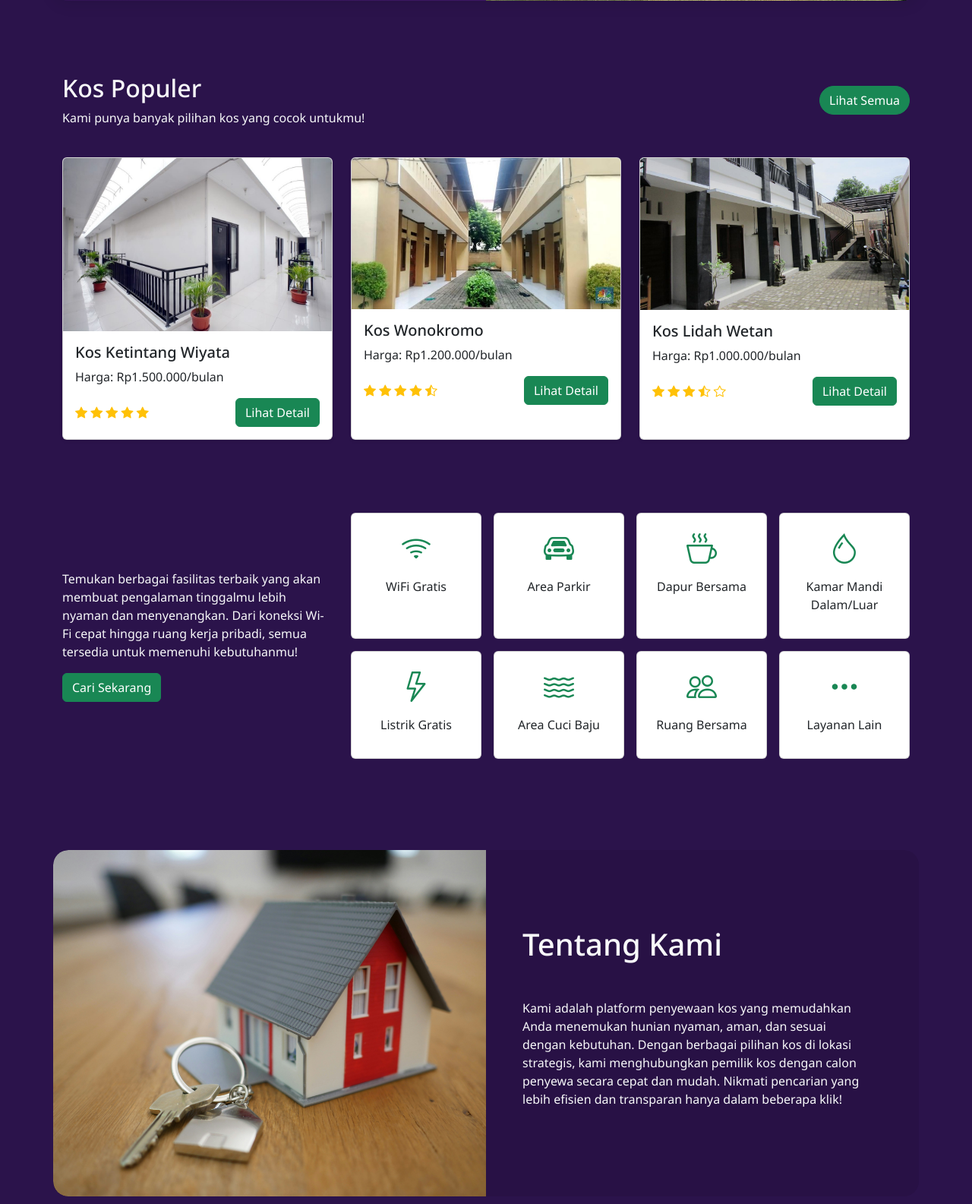
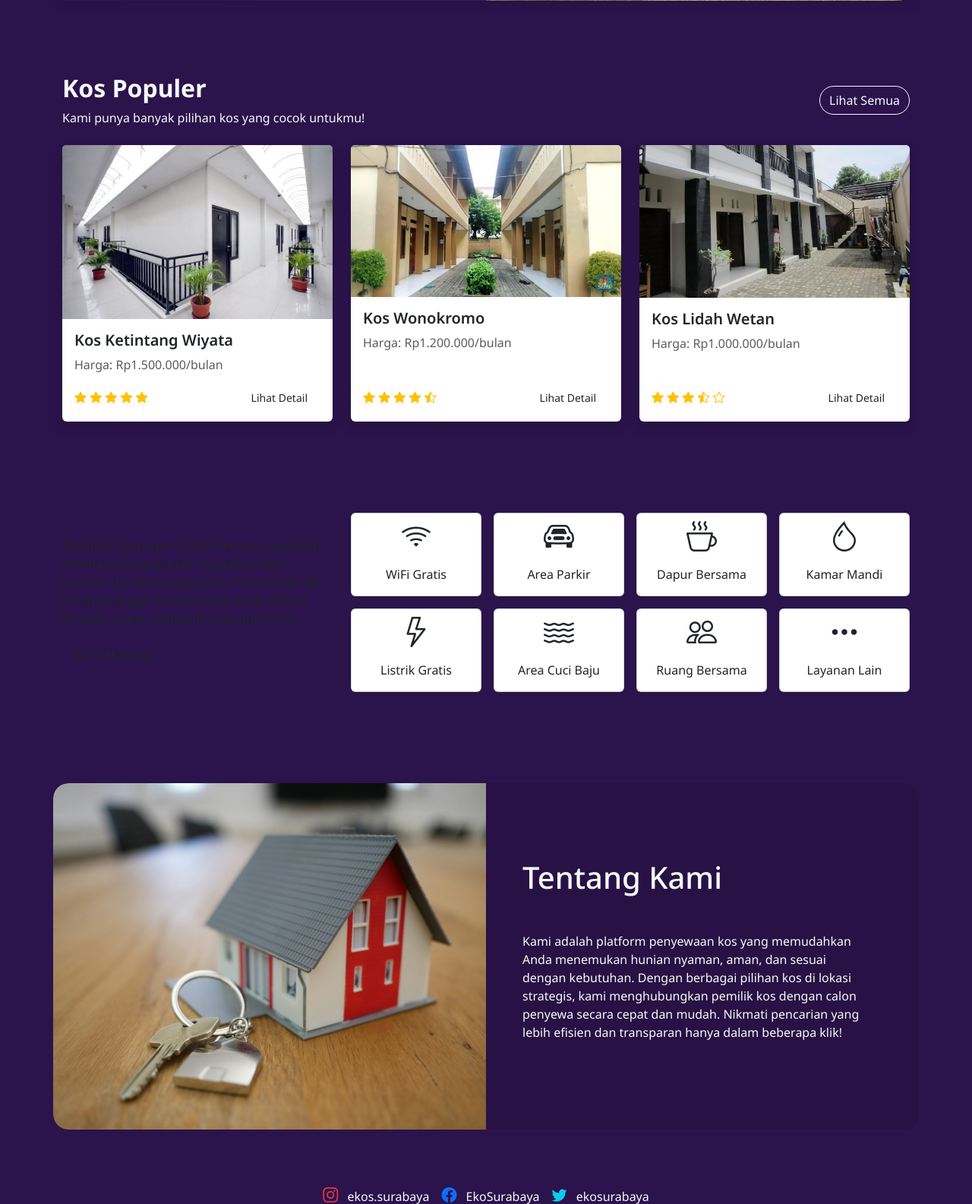
Before and after one commit to silviansi/ekos, a PHP site: page /dashboard.php in a window 1280 px wide. Shown: the part 541-2126 px from the top of the page at 76% size. Run offline with PHP 8.4, Linux system fonts and the light colour scheme.

Commit message:
fix kos populer section and fasilitas section

```diff
--- a/dashboard.php
+++ b/dashboard.php
@@ -59,21 +59,21 @@
     <!-- Kos populer -->
     <section id="kos-populer" class="py-5">
         <div class="container mt-5">
-            <div class="d-flex justify-content-between align-items-center">
+            <div class="d-flex justify-content-between align-items-center mb-4">
                 <div>
-                    <h2 class="text-light">Kos Populer</h2>
+                    <h2 class="text-light fw-bold">Kos Populer</h2>
                     <p class="text-light mb-0">Kami punya banyak pilihan kos yang cocok untukmu!</p>
                 </div>
-                <a href="#" class="btn btn-md btn-success rounded-pill">Lihat Semua</a>
+                <a href="#" class="btn btn-outline-light rounded-pill">Lihat Semua</a>
             </div>
-            <div class="row mt-4">
-            <!-- Kos Card -->
-            <div class="col-md-4 mt-3">
-                <div class="card h-100 shadow-sm">
+            <div class="row">
+            <!-- Kos Card Template -->
+            <div class="col-md-4 mb-4">
+                <div class="card h-100 shadow border-0">
                     <img src="assets/img/kos-a.jpg" class="card-img-top" alt="Kos A">
-                    <div class="card-body">
-                        <h5 class="card-title">Kos Ketintang Wiyata</h5>
-                        <p class="card-text">Harga: Rp1.500.000/bulan</p>
+                    <div class="card-body d-flex flex-column">
+                        <h5 class="card-title fw-semibold">Kos Ketintang Wiyata</h5>
+                        <p class="card-text text-muted">Harga: Rp1.500.000/bulan</p>
                         <div class="mt-auto d-flex justify-content-between align-items-center">
                         <div class="rating text-warning">
                             <i class="bi bi-star-fill"></i>
@@ -82,17 +82,17 @@
                             <i class="bi bi-star-fill"></i>
                             <i class="bi bi-star-fill"></i>
                         </div>
-                        <a href="#" class="btn btn-success">Lihat Detail</a>
+                        <a href="#" class="btn btn-sm btn-detail rounded-pill px-3">Lihat Detail</a>
                     </div>
                     </div>
                 </div>
             </div>
-            <div class="col-md-4 mt-3">
-                <div class="card h-100 shadow-sm">
+            <div class="col-md-4 mb-4">
+                <div class="card h-100 shadow border-0">
                     <img src="assets/img/kos-b.jpeg" class="card-img-top" alt="Kos B">
-                    <div class="card-body">
-                        <h5 class="card-title">Kos Wonokromo</h5>
-                        <p class="card-text">Harga: Rp1.200.000/bulan</p>
+                    <div class="card-body d-flex flex-column">
+                        <h5 class="card-title fw-semibold">Kos Wonokromo</h5>
+                        <p class="card-text text-muted">Harga: Rp1.200.000/bulan</p>
                         <div class="mt-auto d-flex justify-content-between align-items-center">
                         <div class="rating text-warning">
                             <i class="bi bi-star-fill"></i>
@@ -101,17 +101,17 @@
                             <i class="bi bi-star-fill"></i>
                             <i class="bi bi-star-half"></i>
                         </div>
-                        <a href="#" class="btn btn-success">Lihat Detail</a>
+                        <a href="#" class="btn btn-sm btn-detail rounded-pill px-3">Lihat Detail</a>
                     </div>
                     </div>
                 </div>
             </div>
-            <div class="col-md-4 mt-3">
-                <div class="card h-100 shadow-sm">
+            <div class="col-md-4 mb-4">
+                <div class="card h-100 shadow border-0">
                     <img src="assets/img/kos-c.jpg" class="card-img-top" alt="Kos C">
-                    <div class="card-body">
-                        <h5 class="card-title">Kos Lidah Wetan</h5>
-                        <p class="card-text">Harga: Rp1.000.000/bulan</p>
+                    <div class="card-body d-flex flex-column">
+                        <h5 class="card-title fw-semibold">Kos Lidah Wetan</h5>
+                        <p class="card-text text-muted">Harga: Rp1.000.000/bulan</p>
                         <div class="mt-auto d-flex justify-content-between align-items-center">
                         <div class="rating text-warning">
                             <i class="bi bi-star-fill"></i>
@@ -120,7 +120,7 @@
                             <i class="bi bi-star-half"></i>
                             <i class="bi bi-star"></i>
                         </div>
-                        <a href="#" class="btn btn-success">Lihat Detail</a>
+                        <a href="#" class="btn btn-sm btn-detail rounded-pill px-3">Lihat Detail</a>
                     </div>
                     </div>
                 </div>
@@ -134,60 +134,60 @@
     <div class="container">
         <div class="row align-items-center">
             <!-- Bagian Kiri (Deskripsi) -->
-            <div class="col-md-4">
-                <p class="text-light">Temukan berbagai fasilitas terbaik yang akan membuat pengalaman tinggalmu lebih nyaman dan menyenangkan. Dari koneksi Wi-Fi cepat hingga ruang kerja pribadi, semua tersedia untuk memenuhi kebutuhanmu!</p>
-                <a href="#" class="btn btn-success">Cari Sekarang</a>
+            <div class="col-md-4 mb-4 mb-md-0">
+                <p class="fasilitas-desc">Temukan berbagai fasilitas terbaik yang akan membuat pengalaman tinggalmu lebih nyaman dan menyenangkan. Dari koneksi Wi-Fi cepat hingga ruang kerja pribadi, semua tersedia untuk memenuhi kebutuhanmu!</p>
+                <a href="#" class="btn btn-cari">Cari Sekarang</a>
             </div>
 
             <!-- Bagian Kanan (Fasilitas) -->
             <div class="col-md-8">
                 <div class="row g-3">
                     <div class="col-6 col-md-3">
-                        <div class="card h-100 p-3 text-center">
-                            <i class="bi bi-wifi fs-1 text-success"></i>
-                            <p class="mt-2">WiFi Gratis</p>
+                        <div class="card fasilitas-card text-center">
+                            <i class="bi bi-wifi fs-1 fasilitas-icon"></i>
+                            <p class="mt-2 fasilitas-text">WiFi Gratis</p>
                         </div>
                     </div>
                     <div class="col-6 col-md-3">
-                        <div class="card h-100 p-3 text-center">
-                            <i class="bi bi-car-front fs-1 text-success"></i>
-                            <p class="mt-2">Area Parkir</p>
+                        <div class="card fasilitas-card text-center">
+                            <i class="bi bi-car-front fs-1 fasilitas-icon"></i>
+                            <p class="mt-2 fasilitas-text">Area Parkir</p>
                         </div>
                     </div>
                     <div class="col-6 col-md-3">
-                        <div class="card h-100 p-3 text-center">
-                            <i class="bi bi-cup-hot fs-1 text-success"></i>
-                            <p class="mt-2">Dapur Bersama</p>
+                        <div class="card fasilitas-card text-center">
+                            <i class="bi bi-cup-hot fs-1 fasilitas-icon"></i>
+                            <p class="mt-2 fasilitas-text">Dapur Bersama</p>
                         </div>
                     </div>
                     <div class="col-6 col-md-3">
-                        <div class="card h-100 p-3 text-center">
-                            <i class="bi-droplet fs-1 text-success"></i>
-                            <p class="mt-2">Kamar Mandi Dalam/Luar</p>
+                        <div class="card fasilitas-card text-center">
+                            <i class="bi-droplet fs-1 fasilitas-icon"></i>
+                            <p class="mt-2 fasilitas-text">Kamar Mandi</p>
                         </div>
                     </div>
                     <div class="col-6 col-md-3">
-                        <div class="card h-100 p-3 text-center">
-                            <i class="bi bi-lightning fs-1 text-success"></i>
-                            <p class="mt-2">Listrik Gratis</p>
+                        <div class="card fasilitas-card text-center">
+                            <i class="bi bi-lightning fs-1 fasilitas-icon"></i>
+                            <p class="mt-2 fasilitas-text">Listrik Gratis</p>
                         </div>
                     </div>
                     <div class="col-6 col-md-3">
-                        <div class="card h-100 p-3 text-center">
-                            <i class="bi bi-water fs-1 text-success"></i>
-                            <p class="mt-2">Area Cuci Baju</p>
+                        <div class="card fasilitas-card text-center">
+                            <i class="bi bi-water fs-1 fasilitas-icon"></i>
+                            <p class="mt-2 fasilitas-text">Area Cuci Baju</p>
                         </div>
                     </div>
                     <div class="col-6 col-md-3">
-                        <div class="card h-100 p-3 text-center">
-                            <i class="bi bi-people fs-1 text-success"></i>
-                            <p class="mt-2">Ruang Bersama</p>
+                        <div class="card fasilitas-card text-center">
+                            <i class="bi bi-people fs-1 fasilitas-icon"></i>
+                            <p class="mt-2 fasilitas-text">Ruang Bersama</p>
                         </div>
                     </div>
                     <div class="col-6 col-md-3">
-                        <div class="card h-100 p-3 text-center">
-                            <i class="bi bi-three-dots fs-1 text-success"></i>
-                            <p class="mt-2">Layanan Lain</p>
+                        <div class="card fasilitas-card text-center">
+                            <i class="bi bi-three-dots fs-1 fasilitas-icon"></i>
+                            <p class="mt-2 fasilitas-text">Layanan Lain</p>
                         </div>
                     </div>
                 </div>
```
